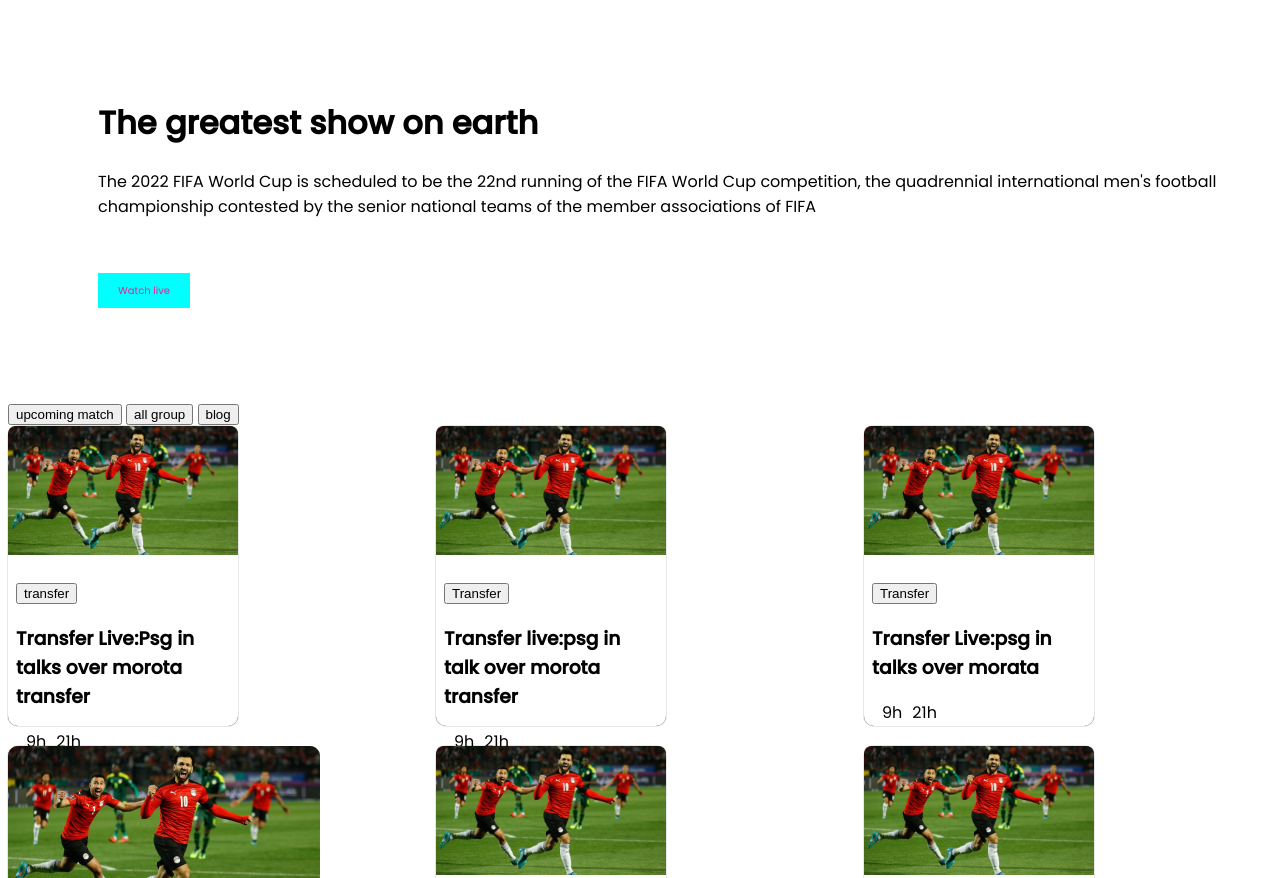
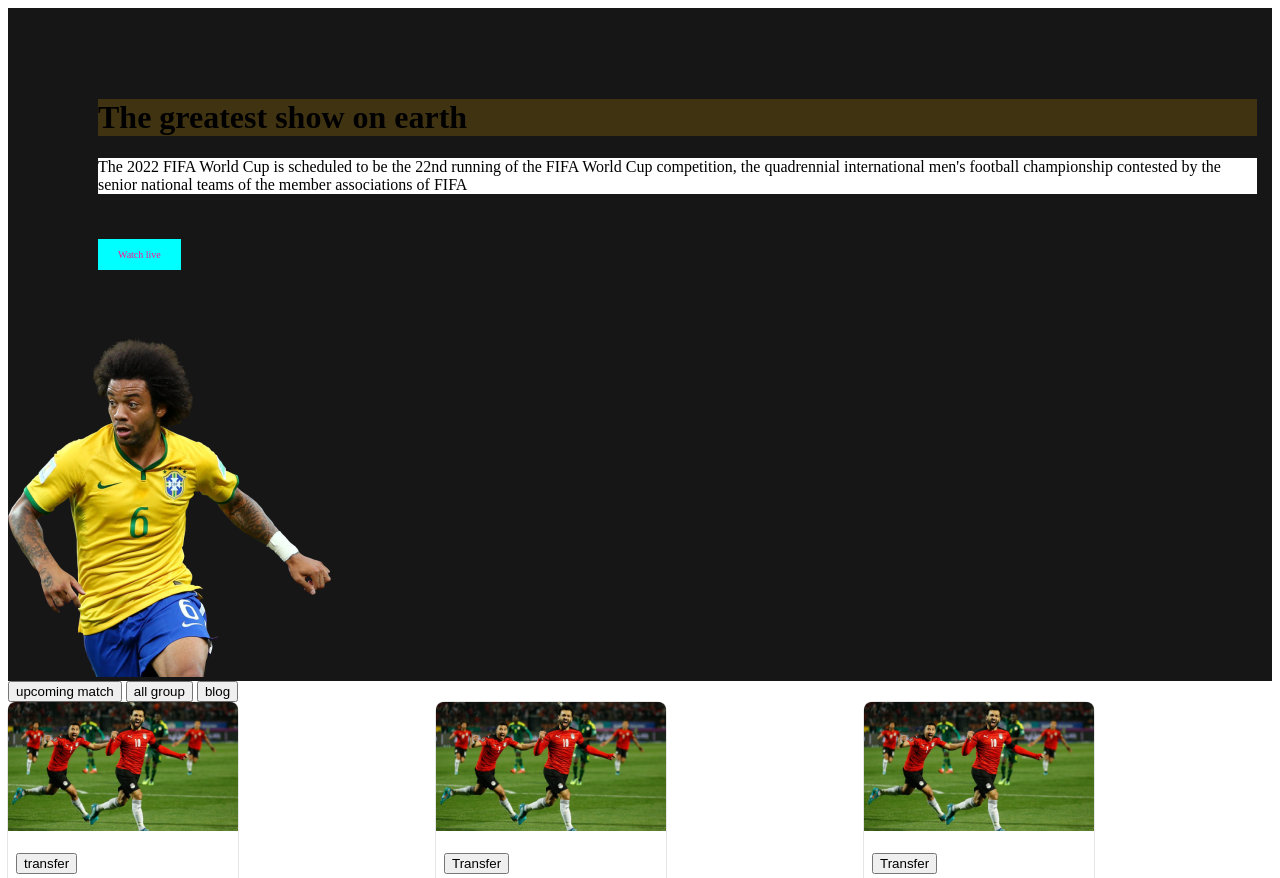
Before and after one commit to azadiemon/world-cup, a plain HTML site: page index.html in a window 1280 px wide. Shown: the top 878 px of the page. Drawn offline with Linux system fonts and the light colour scheme.

Commit message:
world cup

```diff
--- a/index.html
+++ b/index.html
@@ -25,7 +25,7 @@
 
             </div>
             <div class="half-width">
-                <img class="first-image" src="Banner Image.png" alt="">
+                <img src="Banner Image.png" alt="">
             </div>
         </div>
     </header>
--- a/style.css
+++ b/style.css
@@ -1,14 +1,23 @@
 /*fonts*/
-@import url('https://fonts.googleapis.com/css2?family=Poppins:ital,wght@0,400;0,500;1,400&display=swap');
+@import url('https://fonts.googleapis.com/css2?family=Poppins:ital,wght@0,400;0,500;1,400&display=swap ')
 
 /*common style*/
 body {
     font-family: poppins;
-    overflow-x: hidden;
+    overflow-x: ;
+}
+
+h1 {
+    background: #dda20036;
+}
+
+p {
+    background: #FFFFFF;
 }
 
 .top-banner-container {
-    disply: flex background-color: #161616;
+    disply: flex;
+    background-color: #161616;
     margin: 45px 90px 80px border-radius:22px;
     overflow: hidden;
 }
```
Also changed, not shown: upcoming-match.html (+1 -1 lines).
